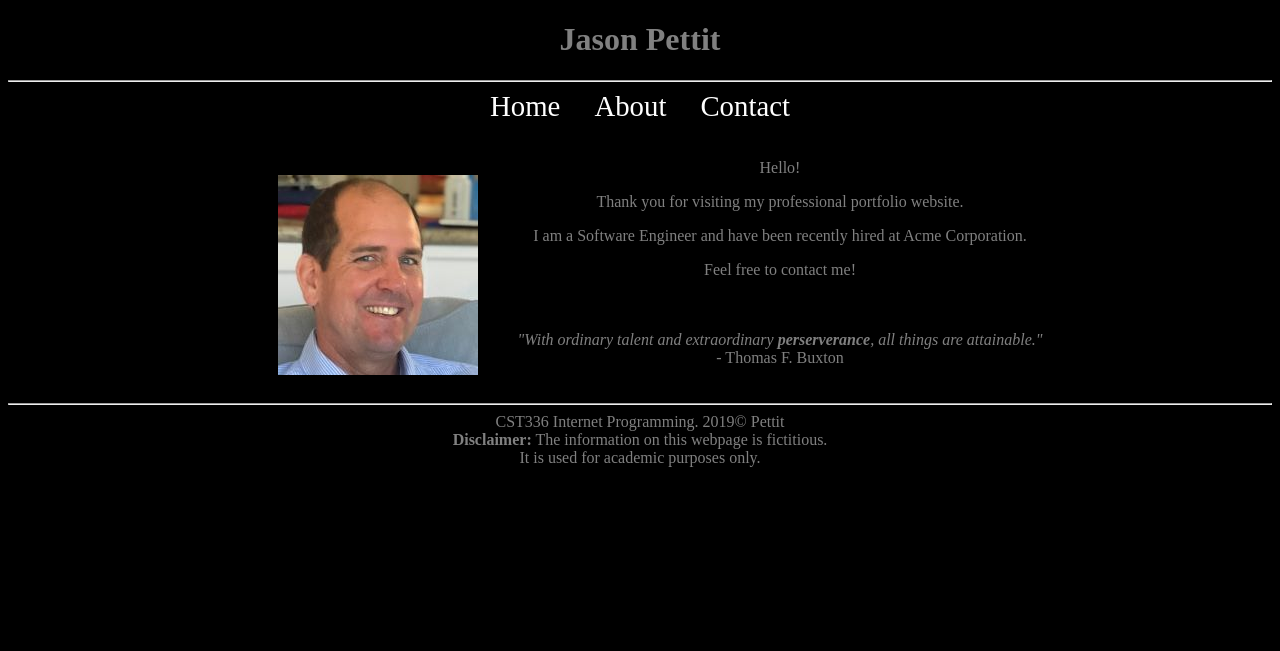
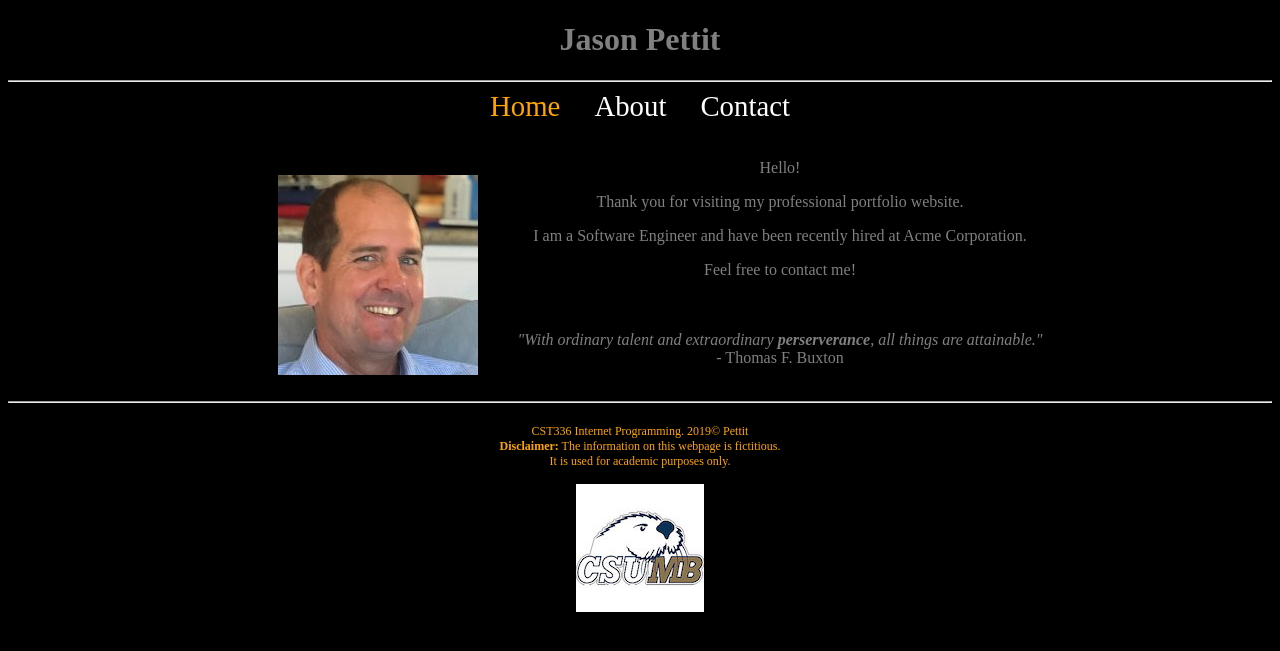
Before and after one commit to jasonpettit/cst336-lab1, a PHP site: page / in a window 1280 px wide. Shown: the top 651 px of the page. Run offline with PHP 8.4, Linux system fonts and the light colour scheme.

Commit message:
end lesson 4

```diff
--- a/css/styles.css
+++ b/css/styles.css
@@ -3,7 +3,7 @@ body {
     color: gray;
 }
 
-header, main, nav, footer {
+header, main, nav, footer, logo {
     text-align: center;
 }
 
@@ -25,3 +25,12 @@ main {
     display: flex;
     justify-content: center;
 }
+
+footer {
+    font-size: .75em;
+    color: orange;
+}
+
+#activepage {
+    color: orange;
+}
--- a/index.html
+++ b/index.html
@@ -26,7 +26,7 @@ in html
         </header>
         <hr/>
         <nav>
-            <a href="index.html">Home</a>
+            <a id="activepage" href="index.html">Home</a>
             <a href="about.html">About</a>
             <a href="contact.html">Contact</a>
         </nav>
@@ -51,12 +51,16 @@ in html
         <!-- This is the footer -->
         <!-- The footer goes inside the body but not always -->
         <footer>
-            <hr>
+            <hr><br/>
             CST336 Internet Programming. 2019&copy; Pettit<br/>
             <strong>Disclaimer:</strong> The information on this webpage is fictitious.<br/>
-            It is used for academic purposes only.
+            It is used for academic purposes only.<br/><br/>
+        <logo>
+            <img src="img/CSUMB.jpg" alt="Monty Rey"/>
+        </logo>
         </footer>
         <!-- closing footer -->
+
 
     </body>
     <!-- closing body -->
```
Also changed, not shown: about.html (added), img/CSUMB.jpg (added).
